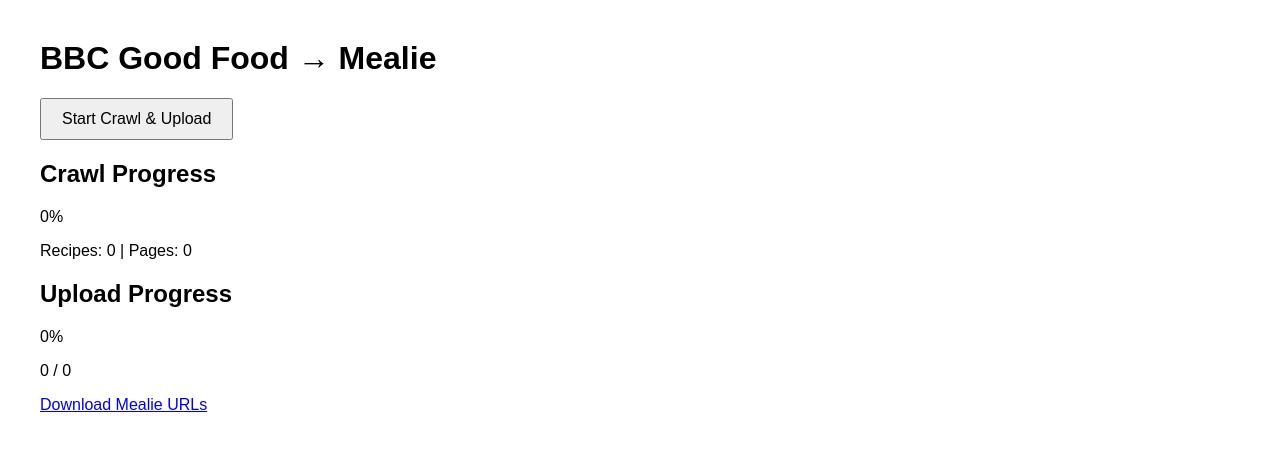
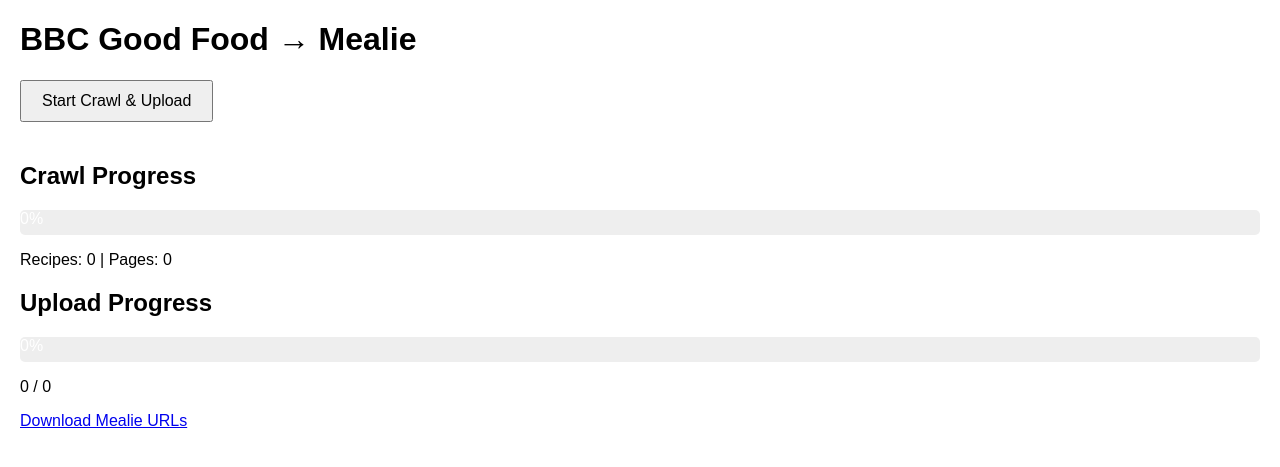
Before and after one commit to anthonyhales/bbc_goodfood_docker, a FastAPI app: page / in a window 1280 px wide. Shown: the top 467 px of the page. Run offline with FastAPI, Linux system fonts and the light colour scheme.

Commit message:
Update style.css

```diff
--- a/app/static/style.css
+++ b/app/static/style.css
@@ -1,5 +1,4 @@
-body { font-family: Arial; margin: 40px; }
-button { padding: 10px 20px; font-size: 16px; }
-#progressContainer { width:100%; height:25px; background:#eee; margin-top:10px; border-radius:5px; overflow:hidden; }
-#progressBar { height:100%; width:0%; background:#4CAF50; text-align:center; color:white; }
-pre { background:#f2f2f2; padding:10px; border-radius:5px; }
+body{font-family:Arial;margin:20px;}
+button{padding:10px 20px;font-size:16px;margin-bottom:20px;}
+#crawlBar,#uploadBar{width:100%;height:25px;background:#eee;border-radius:5px;overflow:hidden;margin-bottom:5px;}
+#crawlInner,#uploadInner{height:100%;width:0%;background:#4CAF50;text-align:center;color:white;}
```
